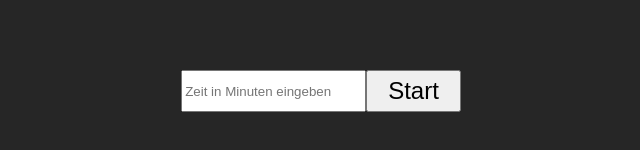
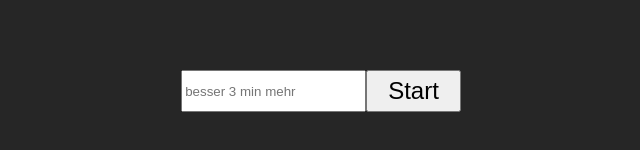
Before and after one commit to fara321/SCHALE, a plain HTML site: page index.html in a window 1280 px wide. Shown: the part 380-530 px from the top of the page, 319-959 px from the left. Drawn offline with Linux system fonts and the light colour scheme.

Commit message:
Update index.html

```diff
--- a/index.html
+++ b/index.html
@@ -20,7 +20,7 @@
     <div class="center margin-top timer" id="timer">00 : 00</div>
 
     <div class="center margin-top timer">
-        <input type="number" id="timerInput" placeholder="Zeit in Minuten eingeben">
+        <input type="number" id="timerInput" placeholder="besser 3 min mehr">
         <button id="startButton" onclick="startTimer()">Start</button> <!-- ID für den Startbutton hinzugefügt -->
     </div>
 
```
